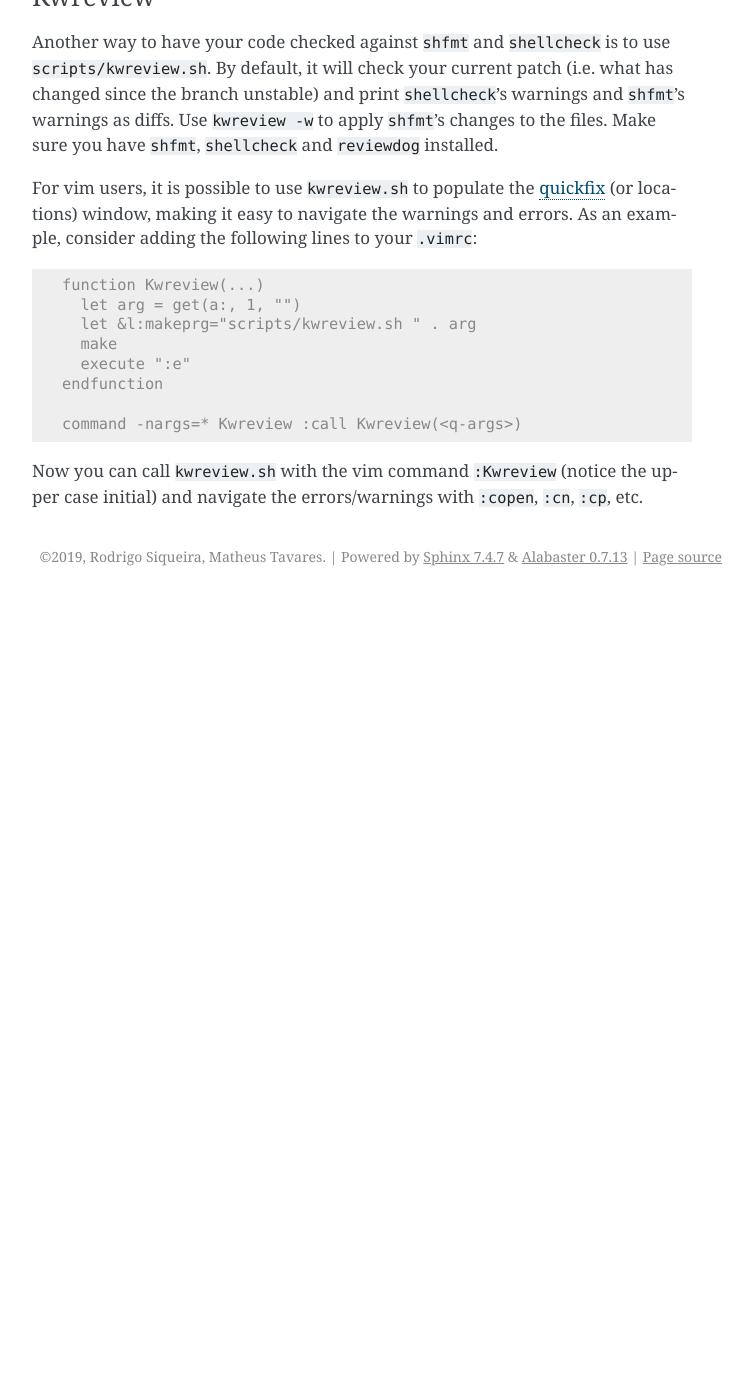
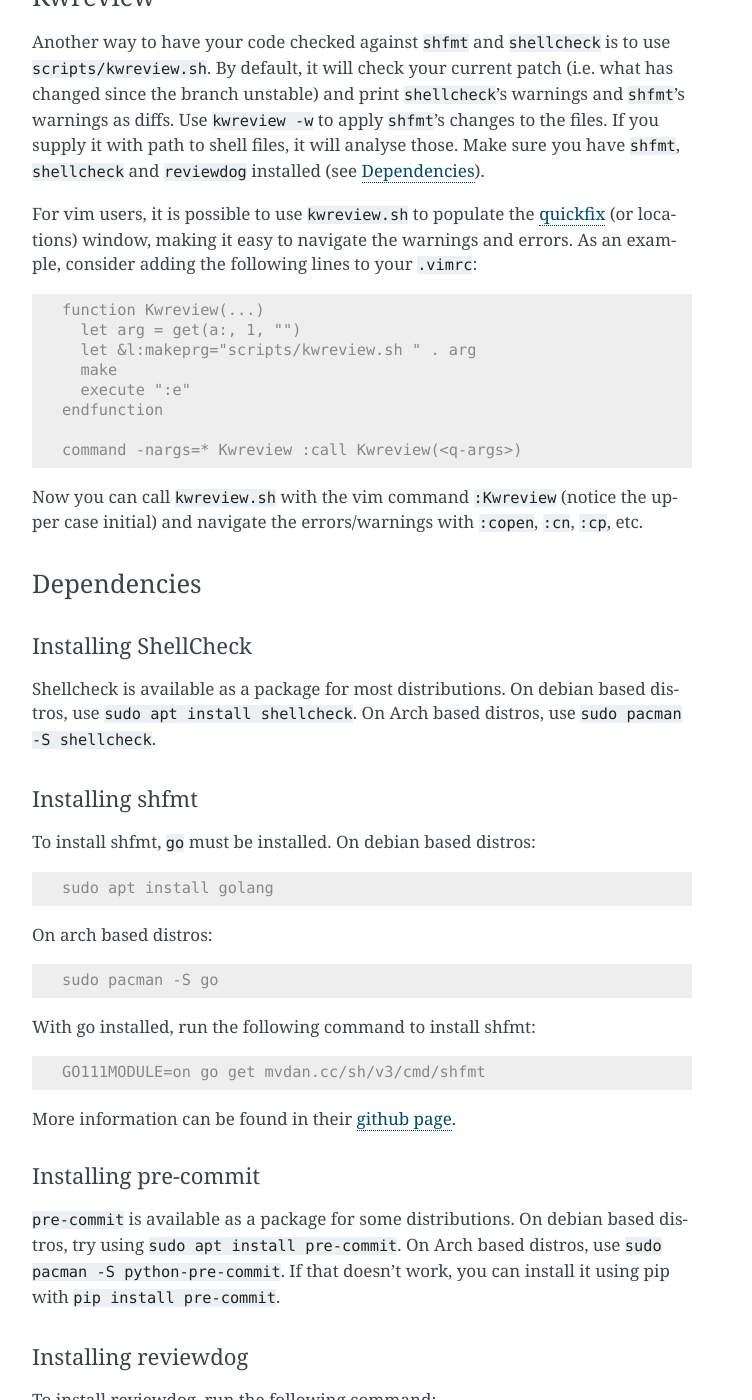
Before and after one commit to kworkflow/kworkflow, a Sphinx documentation site: the page built from documentation/content/developmentworkflow.rst, in a window 1280 px wide and 1400 px high, scrolled down 2797 px. Shown: the whole window, without its empty margins (388-1140 px from the left). Built offline with Sphinx 7.4.7, drawn with Linux system fonts in a browser that asks for light colours; before the commit the page ends 3393 px from its top, so only the background shows below that; some of the changed text lies outside the part shown.

Commit message:
doc: Add installation instructions of development dependencies
Add instructions on the installation of shmft, shellcheck, pre-commit
and reviewdog.

Signed-off-by: João Seckler <jseckler@riseup.net>
Reviewed-by: Magali Lemes <magalilemes00@gmail.com>
Reviewed-by: Alan Barzilay <alan.barzilay@gmail.com>

```diff
--- a/documentation/content/developmentworkflow.rst
+++ b/documentation/content/developmentworkflow.rst
@@ -123,12 +123,14 @@ shellcheck and shfmt, and warn you of any errors you may have made.
 
 Kwreview
 ========
+
 Another way to have your code checked against ``shfmt`` and ``shellcheck`` is to
 use ``scripts/kwreview.sh``. By default, it will check your current patch (i.e.
 what has changed since the branch unstable) and print ``shellcheck``'s warnings
 and ``shfmt``'s warnings as diffs. Use ``kwreview -w`` to apply ``shfmt``'s
-changes to the files. Make sure you have ``shfmt``, ``shellcheck`` and
-``reviewdog`` installed.
+changes to the files. If you supply it with path to shell files, it will analyse
+those. Make sure you have ``shfmt``, ``shellcheck`` and ``reviewdog`` installed
+(see :ref:`dependencies_label`).
 
 For vim users, it is possible to use ``kwreview.sh`` to populate the
 `quickfix <http://vimdoc.sourceforge.net/htmldoc/quickfix.html>`_ (or locations)
@@ -147,3 +149,61 @@ consider adding the following lines to your ``.vimrc``::
 Now you can call ``kwreview.sh`` with the vim command ``:Kwreview``
 (notice the upper case initial) and navigate the errors/warnings with
 ``:copen``, ``:cn``, ``:cp``, etc.
+
+.. _dependencies_label:
+
+Dependencies
+============
+
+Installing ShellCheck
+~~~~~~~~~~~~~~~~~~~~~
+Shellcheck is available as a package for most distributions. On debian based
+distros, use ``sudo apt install shellcheck``. On Arch based distros, use ``sudo
+pacman -S shellcheck``.
+
+Installing shfmt
+~~~~~~~~~~~~~~~~
+
+To install shfmt, ``go`` must be installed. On debian based distros::
+
+  sudo apt install golang
+
+On arch based distros::
+
+  sudo pacman -S go
+
+With go installed, run the following command to install shfmt::
+
+  GO111MODULE=on go get mvdan.cc/sh/v3/cmd/shfmt
+
+More information can be found in their `github page <https://github.com/mvdan/sh>`__.
+
+Installing pre-commit
+~~~~~~~~~~~~~~~~~~~~~
+``pre-commit`` is available as a package for some distributions. On debian based
+distros, try using ``sudo apt install pre-commit``. On Arch based distros, use
+``sudo pacman -S python-pre-commit``. If that doesn't work, you can install it
+using pip with ``pip install pre-commit``.
+
+Installing reviewdog
+~~~~~~~~~~~~~~~~~~~~
+To install reviewdog, run the following command::
+
+  curl -sfL https://raw.githubusercontent.com/reviewdog/reviewdog/master/install.sh | sh -s -- -b <path>
+
+This will install reviewdog in the directory at ``path``. Make sure this
+directory is in your ``PATH`` environmental variable, so that reviewdog
+is executable from any directory. For example, you can install it in::
+
+  $HOME/bin/
+
+And add the following line to you shell configuration file (e.g.
+``~/.profile``)::
+
+  if [ -d "$HOME/bin" ] ; then
+      PATH="$HOME/bin:$PATH"
+  fi
+
+Check out reviewdog's `github page
+<https://github.com/reviewdog/reviewdog#installation>`__ for other
+installation options.
```
